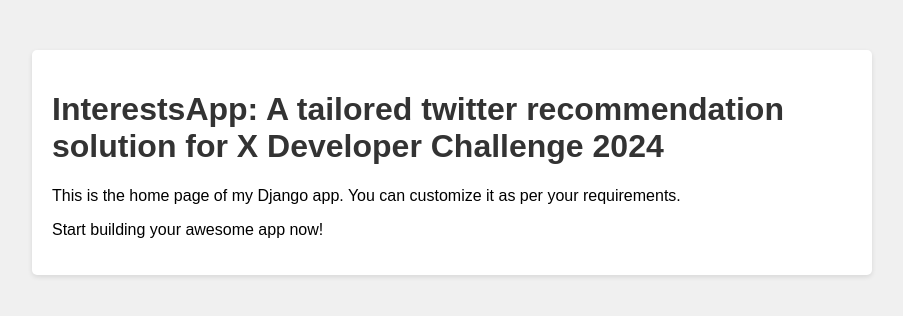
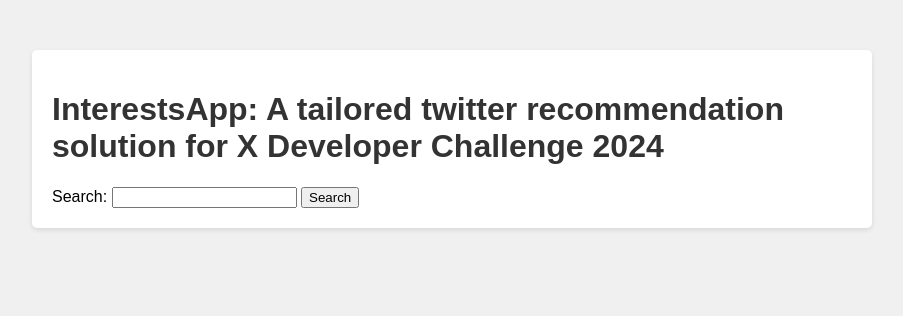
Before and after one commit to FloofyJin/XDeveloperCompetition2024, a Django app: page / in a window 1280 px wide. Shown: the top 316 px of the page, without its empty margins (188-1091 px from the left). Run offline with Django 5.2, Linux system fonts and the light colour scheme.

Commit message:
query grok for subtopics

```diff
--- a/MyProject/InterestsApp/templates/home.html
+++ b/MyProject/InterestsApp/templates/home.html
@@ -20,7 +20,7 @@
             border-radius: 5px;
             box-shadow: 0 2px 5px rgba(0,0,0,0.1);
         }
-        h1 {
+        h1, p {
             color: #333;
         }
     </style>
@@ -28,8 +28,14 @@
 <body>
     <div class="container">
         <h1>InterestsApp: A tailored twitter recommendation solution for X Developer Challenge 2024</h1>
-        <p>This is the home page of my Django app. You can customize it as per your requirements.</p>
-        <p>Start building your awesome app now!</p>
+
+        <!-- Search form -->
+        <form method="post">
+            {% csrf_token %}
+            <label for="search_query">Search:</label>
+            <input type="text" id="search_query" name="search_query" required>
+            <button type="submit">Search</button>
+        </form>
     </div>
 </body>
 </html>
--- a/MyProject/InterestsApp/urls.py
+++ b/MyProject/InterestsApp/urls.py
@@ -3,4 +3,5 @@ from . import views
 
 urlpatterns = [
     path('', views.home, name='home'),
+    path('choices/<str:search_query>/', views.choices, name='choices'),
 ]
--- a/MyProject/InterestsApp/views.py
+++ b/MyProject/InterestsApp/views.py
@@ -1,4 +1,53 @@
-from django.shortcuts import render
+import requests
+from django.shortcuts import render, redirect
+import xai_sdk
+import asyncio
 
 def home(request):
+    if request.method == 'POST':
+        # Get the text input from the user
+        search_query = request.POST.get('search_query', '')
+        prompt = "Give me a comma separated list of 5 most important subtopics related to the main topic of " + search_query
+        subtopics = asyncio.run(ask_grok(prompt))
+        print(subtopics)
+        '''
+        # Call the external API (replace API_URL with the actual API endpoint)
+        API_URL = 'https://api.example.com/search'
+        headers = {'Authorization': 'Bearer YOUR_API_KEY'}  # Add your API key or authentication here
+        params = {'query': search_query}
+
+        response = requests.get(API_URL, headers=headers, params=params)
+
+        if response.status_code == 200:
+            # Parse the JSON response
+            data = response.json()
+
+            # Pass the data to the template
+            return render(request, 'home.html', {'data': data, 'search_query': search_query})
+        else:
+            # Handle API error
+            error_message = 'Failed to fetch data from the external API.'
+            return render(request, 'home.html', {'error_message': error_message})
+    else:
+        return render(request, 'home.html')
+    '''
+        return redirect('choices', search_query=subtopics)
     return render(request, 'home.html')
+
+def choices(request, search_query):
+    return render(request, 'choices.html', {'search_query': search_query})
+
+async def ask_grok(prompt):
+    """Runs the example."""
+    client = xai_sdk.Client()
+
+    conversation = client.grok.create_conversation()
+
+    # Hard-coded input message
+    user_input = str(prompt)
+
+    token_stream, _ = conversation.add_response(user_input)
+    response = ""
+    async for token in token_stream:
+        response += token
+    return response
```
